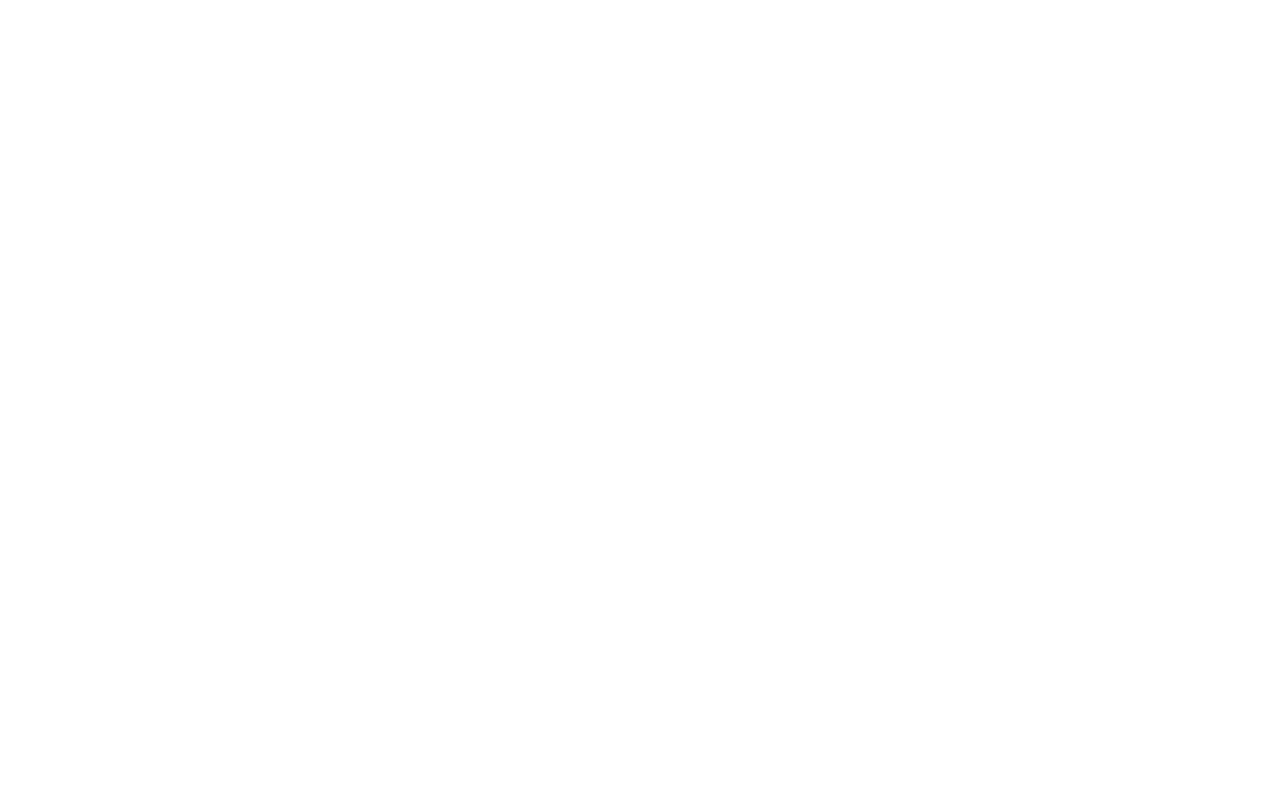
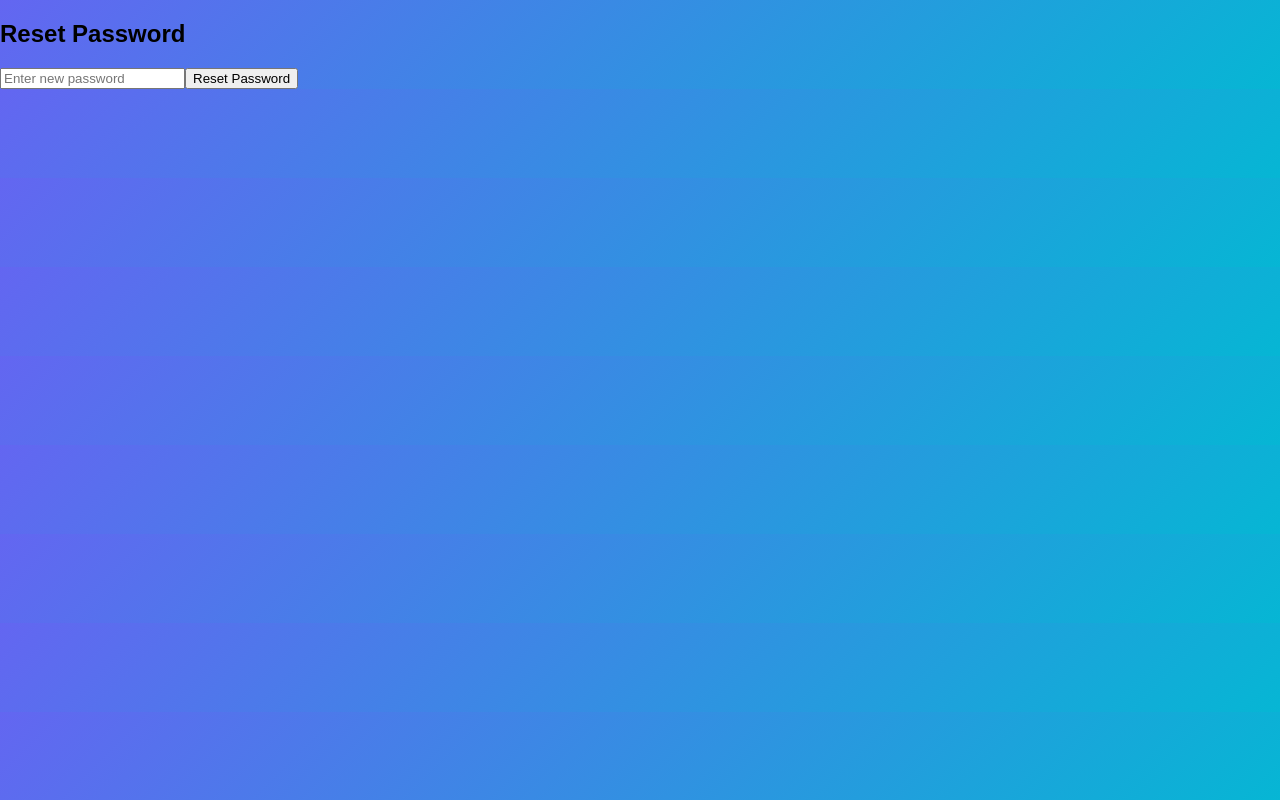
Before and after one commit to Payal-Sinha09/auth-frontend, a React (Create React App) app: page /reset-password/1 in a window 1280 px wide. Before the commit this address had no page. Built offline with nearby package versions, Linux system fonts and the light colour scheme.

Commit message:
Added email based password reset

```diff
--- a/src/App.js
+++ b/src/App.js
@@ -23,7 +23,7 @@
 
         <Route path="/forgot-password" element={<ForgotPassword />} />
 
-        <Route path="/reset-password" element={<ResetPassword />} />
+        <Route path="/reset-password/:token" element={<ResetPassword />} />
 
       </Routes>
 
--- a/src/pages/ResetPassword.js
+++ b/src/pages/ResetPassword.js
@@ -1,14 +1,77 @@
+// import React, { useState } from "react";
+// import axios from "axios";
+
+// const API = "https://scalable-backend-afac.onrender.com";
+
+// function ResetPassword() {
+
+//   const [token, setToken] = useState("");
+//   const [password, setPassword] = useState("");
+
+//   const handleSubmit = async (e) => {
+
+//     e.preventDefault();
+
+//     try {
+
+//       const res = await axios.post(`${API}/api/auth/reset-password`, {
+//         token,
+//         password
+//       });
+
+//       alert(res.data.message);
+
+//     } catch (err) {
+
+//       alert("Reset failed");
+
+//     }
+//   };
+
+//   return (
+//     <div>
+//       <h2>Reset Password</h2>
+
+//       <form onSubmit={handleSubmit}>
+
+//         <input
+//           type="text"
+//           placeholder="Enter token"
+//           value={token}
+//           onChange={(e) => setToken(e.target.value)}
+//         />
+
+//         <input
+//           type="password"
+//           placeholder="New password"
+//           value={password}
+//           onChange={(e) => setPassword(e.target.value)}
+//         />
+
+//         <button type="submit">
+//           Reset Password
+//         </button>
+
+//       </form>
+//     </div>
+//   );
+// }
+
+// export default ResetPassword;
+
 import React, { useState } from "react";
 import axios from "axios";
+import { useParams } from "react-router-dom";
 
 const API = "https://scalable-backend-afac.onrender.com";
 
-function ResetPassword() {
+export default function ResetPassword() {
 
-  const [token, setToken] = useState("");
+  const { token } = useParams();
+
   const [password, setPassword] = useState("");
 
-  const handleSubmit = async (e) => {
+  const handleReset = async (e) => {
 
     e.preventDefault();
 
@@ -26,35 +89,29 @@
       alert("Reset failed");
 
     }
+
   };
 
   return (
+
     <div>
+
       <h2>Reset Password</h2>
 
-      <form onSubmit={handleSubmit}>
-
-        <input
-          type="text"
-          placeholder="Enter token"
-          value={token}
-          onChange={(e) => setToken(e.target.value)}
-        />
+      <form onSubmit={handleReset}>
 
         <input
           type="password"
-          placeholder="New password"
+          placeholder="Enter new password"
           value={password}
-          onChange={(e) => setPassword(e.target.value)}
+          onChange={(e)=>setPassword(e.target.value)}
         />
 
-        <button type="submit">
-          Reset Password
-        </button>
+        <button>Reset Password</button>
 
       </form>
+
     </div>
+
   );
 }
-
-export default ResetPassword;
```
